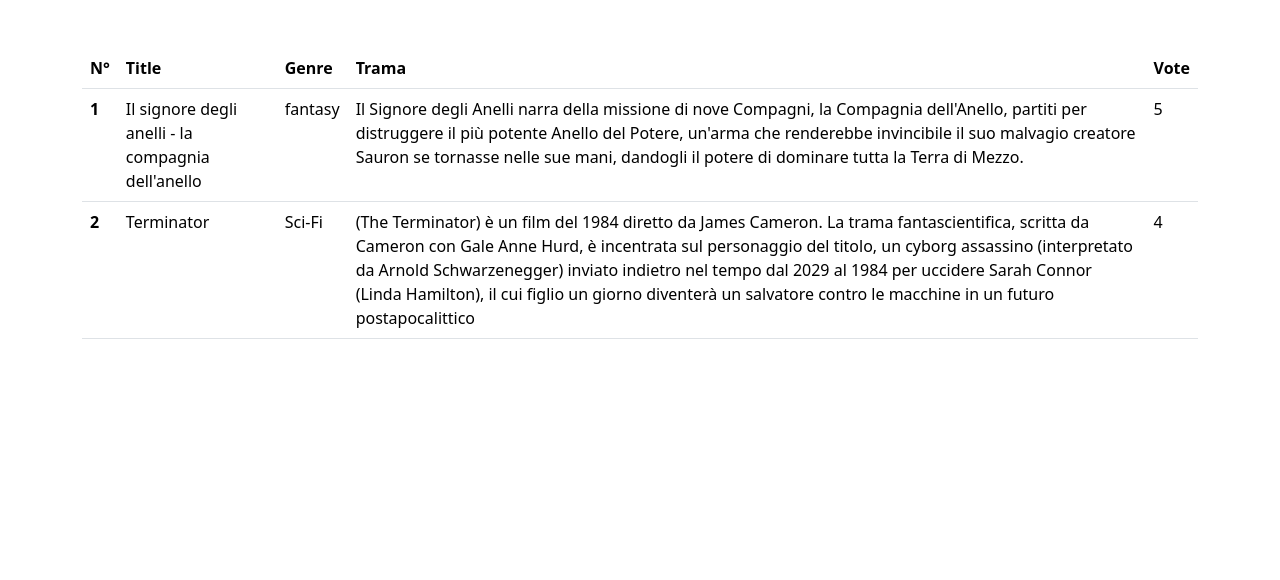
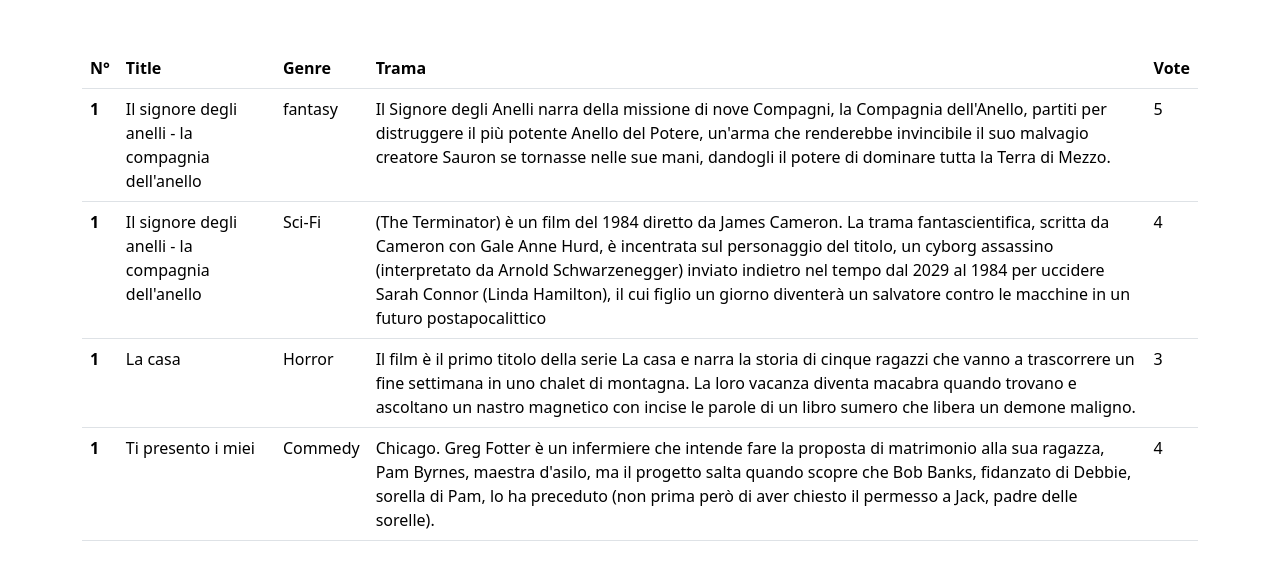
Before and after one commit to MarcoCalabretta1988/php-oop-1, a PHP site: page / in a window 1280 px wide. Shown: the top 580 px of the page. Run offline with PHP 8.4, Linux system fonts and the light colour scheme.

Commit message:
Add genre class & organize file

```diff
--- /dev/null
+++ b/db.php
@@ -0,0 +1,32 @@
+<?php
+
+$movies = [
+    [
+        'id' => 1,
+        'title' => 'Il signore degli anelli - la compagnia dell\'anello',
+        'genre' => 'fantasy',
+        'vote' => 5,
+        'plot' => "Il Signore degli Anelli narra della missione di nove Compagni, la Compagnia dell'Anello, partiti per distruggere il più potente Anello del Potere, un'arma che renderebbe invincibile il suo malvagio creatore Sauron se tornasse nelle sue mani, dandogli il potere di dominare tutta la Terra di Mezzo.",
+    ],
+    [
+        'id' => 2,
+        'title' => 'Il signore degli anelli - la compagnia dell\'anello',
+        'genre' => 'Sci-Fi',
+        'vote' => 4,
+        'plot' => "(The Terminator) è un film del 1984 diretto da James Cameron. La trama fantascientifica, scritta da Cameron con Gale Anne Hurd, è incentrata sul personaggio del titolo, un cyborg assassino (interpretato da Arnold Schwarzenegger) inviato indietro nel tempo dal 2029 al 1984 per uccidere Sarah Connor (Linda Hamilton), il cui figlio un giorno diventerà un salvatore contro le macchine in un futuro postapocalittico",
+    ],
+    [
+        'id' => 3,
+        'title' => 'La casa',
+        'genre' => 'Horror',
+        'vote' => 3,
+        'plot' => "Il film è il primo titolo della serie La casa e narra la storia di cinque ragazzi che vanno a trascorrere un fine settimana in uno chalet di montagna. La loro vacanza diventa macabra quando trovano e ascoltano un nastro magnetico con incise le parole di un libro sumero che libera un demone maligno.",
+    ],
+    [
+        'id' => 4,
+        'title' => 'Ti presento i miei',
+        'genre' => 'Commedy',
+        'vote' => 4,
+        'plot' => " Chicago. Greg Fotter è un infermiere che intende fare la proposta di matrimonio alla sua ragazza, Pam Byrnes, maestra d'asilo, ma il progetto salta quando scopre che Bob Banks, fidanzato di Debbie, sorella di Pam, lo ha preceduto (non prima però di aver chiesto il permesso a Jack, padre delle sorelle).",
+    ],
+];
--- a/index.php
+++ b/index.php
@@ -1,29 +1,15 @@
 <?php
 
+include_once __DIR__ . '/db.php';
+include_once __DIR__ . '/models/Movie.php';
 
-class Movie
-{
-    public $title;
-    public $genre;
-    public $vote;
-    public $plot;
 
-    public function __construct($title, $genre, $plot, $vote = 0)
-    {
-        $this->title = $title;
-        $this->genre = $genre;
-        $this->vote = $vote;
-        $this->plot = $plot;
-    }
-
-    public function plotExtract($max = 0)
-    {
-        return $extract = substr($this->plot, 1, $max) . '...';
-    }
-};
-
-$movie1 = new Movie('Il signore degli anelli - la compagnia dell\'anello', 'fantasy', "Il Signore degli Anelli narra della missione di nove Compagni, la Compagnia dell'Anello, partiti per distruggere il più potente Anello del Potere, un'arma che renderebbe invincibile il suo malvagio creatore Sauron se tornasse nelle sue mani, dandogli il potere di dominare tutta la Terra di Mezzo.", 5);
-$movie2 = new Movie('Terminator', 'Sci-Fi', "(The Terminator) è un film del 1984 diretto da James Cameron. La trama fantascientifica, scritta da Cameron con Gale Anne Hurd, è incentrata sul personaggio del titolo, un cyborg assassino (interpretato da Arnold Schwarzenegger) inviato indietro nel tempo dal 2029 al 1984 per uccidere Sarah Connor (Linda Hamilton), il cui figlio un giorno diventerà un salvatore contro le macchine in un futuro postapocalittico", 4);
+$movies_object = [];
+foreach ($movies as $movie) {
+    $movie_genre = new Genre($movie['genre']);
+    $new_movie = new Movie($movie['title'], $movie_genre, $movie['plot'], $movie['vote']);
+    $movies_object[] = $new_movie;
+}
 
 ?>
 
@@ -55,21 +41,15 @@ $movie2 = new Movie('Terminator', 'Sci-Fi', "(The Terminator) è un film del 198
                 </tr>
             </thead>
             <tbody>
-                <tr>
-                    <th scope="row">1</th>
-                    <td><?= $movie1->title ?></td>
-                    <td><?= $movie1->genre ?></td>
-                    <td><?= $movie1->plot ?></td>
-                    <td><?= $movie1->vote ?></td>
-                </tr>
-                <tr>
-                    <th scope="row">2</th>
-                    <td><?= $movie2->title ?></td>
-                    <td><?= $movie2->genre ?></td>
-                    <td><?= $movie2->plot ?></td>
-                    <td><?= $movie2->vote ?></td>
-                </tr>
-
+                <? foreach ($movies_object as $movie) : ?>
+                    <tr>
+                        <th scope="row">1</th>
+                        <td><?= $movie->title ?></td>
+                        <td><?= $movie->genre->name ?></td>
+                        <td><?= $movie->plot ?></td>
+                        <td><?= $movie->vote ?></td>
+                    </tr>
+                <? endforeach; ?>
             </tbody>
         </table>
     </div>
--- /dev/null
+++ b/models/Genre.php
@@ -0,0 +1,11 @@
+<?php
+class Genre
+{
+    public $name;
+
+
+    public function __construct($name)
+    {
+        $this->name = $name;
+    }
+};
--- /dev/null
+++ b/models/Movie.php
@@ -0,0 +1,22 @@
+<?php
+include_once __DIR__ . '/Genre.php';
+class Movie
+{
+    public $title;
+    public $genre;
+    public $vote;
+    public $plot;
+
+    public function __construct($title, Genre $genre, $plot, $vote = 0)
+    {
+        $this->title = $title;
+        $this->genre = $genre;
+        $this->vote = $vote;
+        $this->plot = $plot;
+    }
+
+    public function plotExtract($max = 0)
+    {
+        return $extract = substr($this->plot, 1, $max) . '...';
+    }
+};
```
